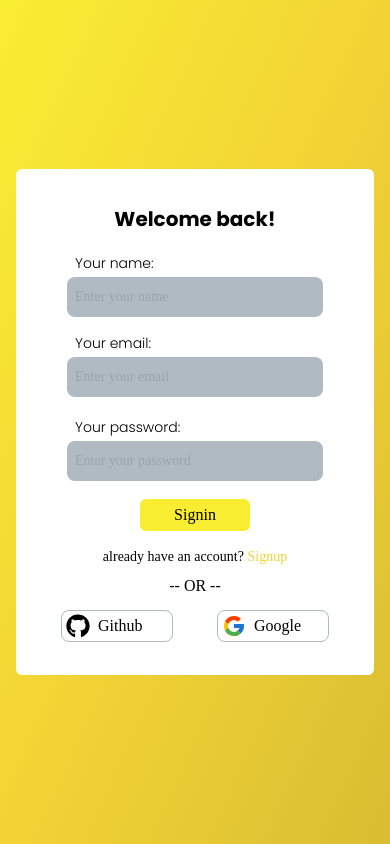
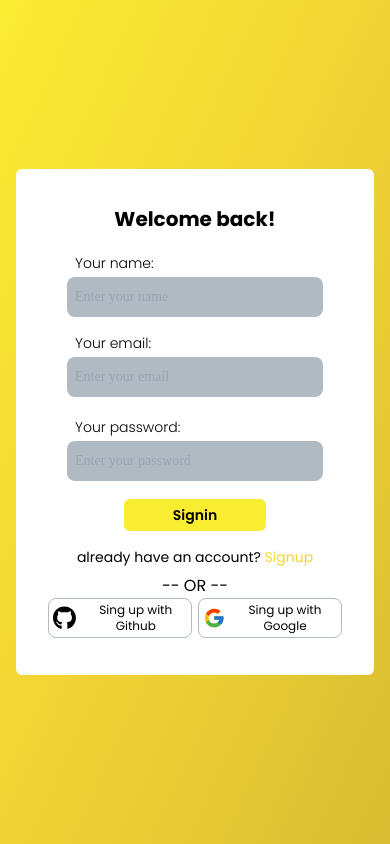
Before and after one commit to Fabio-Alfredo/Saz-n-Pro, a React (Vite) app in the folder SazonPro-Frontend/SazonPro/: page / in a window 390 px wide. Built offline with nearby package versions, Linux system fonts and the light colour scheme.

Commit message:
update: style responsive pohone

```diff
--- a/SazonPro-Frontend/SazonPro/src/components/auth/AuthMethods.jsx
+++ b/SazonPro-Frontend/SazonPro/src/components/auth/AuthMethods.jsx
@@ -12,17 +12,16 @@ const AuthMethods = () => {
         </h1>
         <LoginForm />
       </div>
-
-      <div className="row-span-1 flex flex-col items-center pt-5 gap-4">
-        <p className="text-center">-- OR --</p>
-        <div className="flex justify-between gap-3 w-3/4">
-          <button className="flex pl-1 items-center border-solid border border-gray gap-2 h-8 w-28 rounded-lg cursor-pointer">
-            <FaGithub className="text-2xl" />
-            Github
+      <div className="row-span-1 flex flex-col items-center pt-5 gap-1">
+        <p className="text-center font-sans">-- OR --</p>
+        <div className="flex justify-between w-full px-8">
+          <button className="flex pl-1 items-center border-solid border border-gray h-10 w-36 rounded-lg cursor-pointer font-sans text-xs">
+            <FaGithub className="text-2xl mr-1" />
+            Sing up with Github
           </button>
-          <button className="flex pl-1 items-center border-solid border border-gray gap-2 h-8 w-28 rounded-lg cursor-pointer">
-            <FcGoogle className="text-2xl" />
-            Google
+          <button className="flex pl-1 items-center border-solid border border-gray h-10 w-36 rounded-lg cursor-pointer font-sans text-xs">
+            <FcGoogle className="text-2xl mr-1" />
+            Sing up with Google
           </button>
         </div>
       </div>
--- a/SazonPro-Frontend/SazonPro/src/components/auth/LoginForm.jsx
+++ b/SazonPro-Frontend/SazonPro/src/components/auth/LoginForm.jsx
@@ -27,11 +27,11 @@ const LoginForm = () => {
       </div>
       <div className="flex flex-col items-center gap-4">
         <input
-          className="bg-primary rounded-md h-8 w-3/5 cursor-pointer"
+          className="bg-primary rounded-md h-8 w-3/5 cursor-pointer font-sans font-semibold text-sm"
           type="submit"
           value="Signin"
         />
-        <p className="text-sm text-center">
+        <p className="text-sm text-center font-sans">
           already have an account? <a className='text-secondary' href="#">Signup</a>
         </p>
       </div>
```
